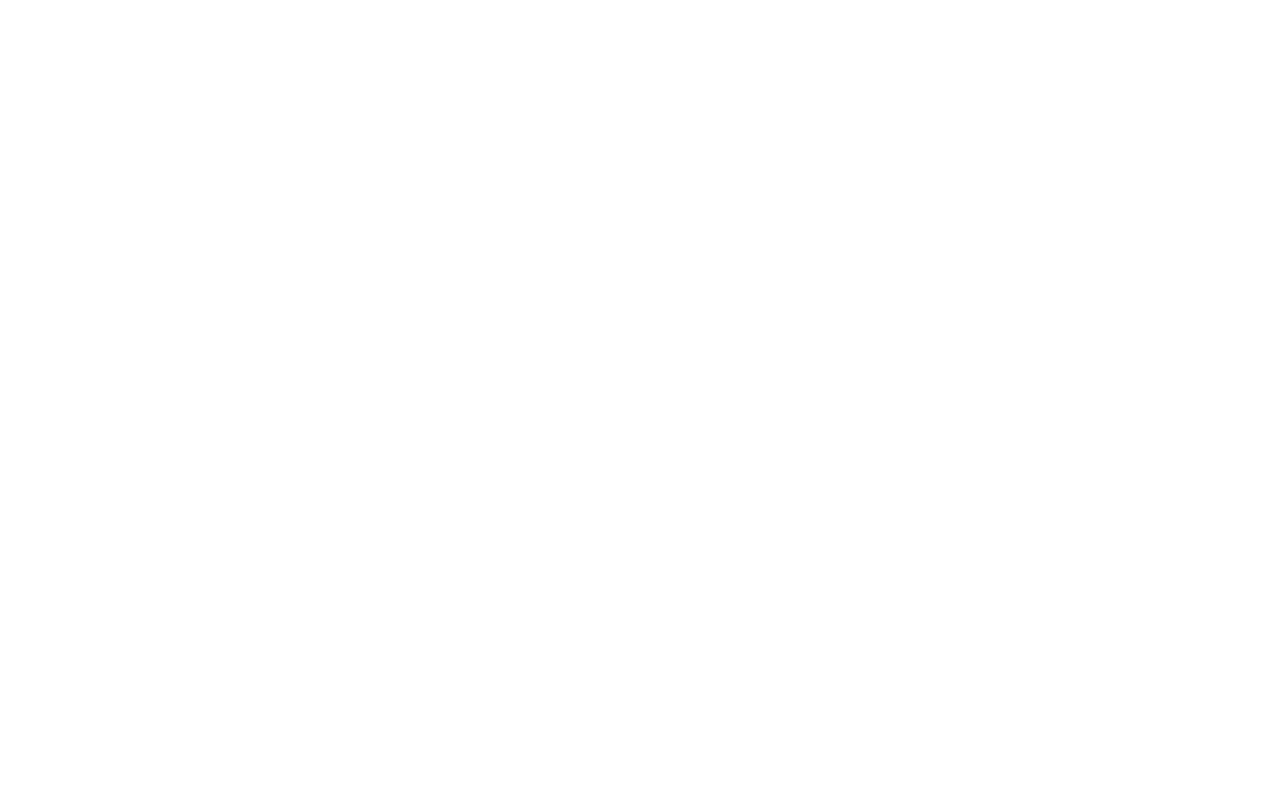
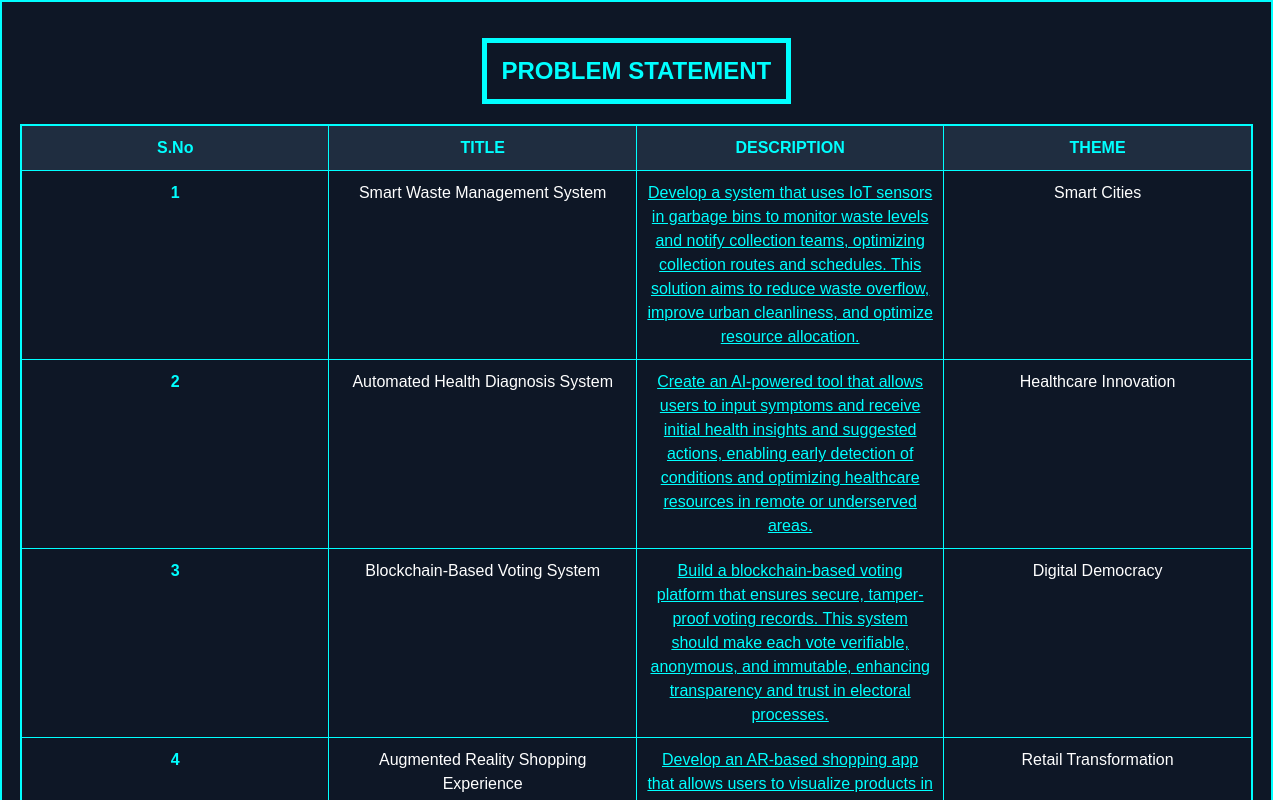
Before and after one commit to Youthopia-dit/Hackathon-Website, a React (Vite) app: page /PrblmState in a window 1280 px wide. Before the commit this address had no page. Shown: the top 800 px of the page. Built offline with nearby package versions, Linux system fonts and the light colour scheme.

Commit message:
prblm statement done

```diff
--- a/src/App.jsx
+++ b/src/App.jsx
@@ -4,8 +4,12 @@
 import {BrowserRouter,Routes,Route} from "react-router-dom"
 import Visioncard from './components/VisionCards/visioncard';
 import Timeline from  './components/TimelineTable/timeline';
+import PrblmState from './pages/ProblemStatement/prblm_state';
 
 function App() {
+
+
+
 
 
   return (
@@ -15,6 +19,7 @@
     <Route path="/Navbar" element={<Navbar/>}/>
     <Route path="/Visioncard" element={<Visioncard/>}/>
     <Route path="/Timeline" element={<Timeline/>}/>
+    <Route path="/PrblmState" element={<PrblmState/>}/>
 
    </Routes>
    </BrowserRouter>
--- /dev/null
+++ b/src/pages/ProblemStatement/prblm_state.css
@@ -0,0 +1,137 @@
+.problem-statement-container {
+    display: flex;
+    flex-direction: column;
+    align-items: center;
+    background-color: #0e1726;
+    padding: 20px;
+    border: 2px solid #00ffff;
+    width: 96vw;
+    height: fit-content;
+    margin: 0 auto;
+    color: #ffffff;
+    font-family: Arial, sans-serif;
+}
+
+.header {
+    border: solid 5px #00ffff;
+    font-size: 24px;
+    padding: 15px 15px 15px;
+    font-weight: bold;
+    color: #00ffff;
+    margin-bottom: 20px;
+}
+
+.table {
+    width: 100%;
+    border-collapse: collapse;
+    border: solid 2px #00ffff;
+}
+
+.header-row {
+    background-color: #1f2d40;
+    color: #00ffff;
+    font-weight: bold;
+}
+
+.row {
+    display: flex;
+    border-bottom: 1px solid #00ffff;
+}
+
+.cell {
+    flex: 1;
+    padding: 10px;
+    text-align: center;
+    border-right: 1px solid #00ffff;
+    width: 20%;
+}
+
+.row .cell:last-child {
+    border-right: none;
+}
+
+.row:hover {
+    background-color: #25354d;
+}
+
+.cell:first-child {
+    color: #00ffff;
+    font-weight: bold;
+
+}
+.cell-content{
+    width: 80%;
+}
+
+.description-cell {
+    color: #00ffff;
+    cursor: pointer;
+    text-decoration: underline;
+}
+
+.description-cell:hover {
+    color: #00ffcc;
+}
+.problem-details {
+    display: flex;
+    flex-direction: column;
+    align-self: left;
+    background-color: #0e1726;
+    padding: 1rem;
+    border: 5px solid #00ffff;
+    width: 42vw;
+    margin: 10px auto;
+    color: #ffffff;
+    font-family: Arial, sans-serif;
+}
+
+.problem-details .row {
+    display: flex;
+    justify-content: space-between;
+    padding: 0.5rem;
+    border-bottom: 1px solid #00ffff;
+}
+
+.problem-details .row:last-child {
+    border-bottom: none; /* Remove border for the last row */
+}
+
+.problem-details .cell {
+    display: grid;
+    padding: 0.5rem;
+    text-align: left;
+}
+
+/* Optional: Define a header row for bold text */
+.problem-details .header {
+    font-weight: bold;
+    background-color: #1b2a41;
+}
+
+
+/* Modal Styles */
+.modal-overlay {
+    position: fixed;
+    top: 0;
+    left: 0;
+    right: 0;
+    bottom: 0;
+    background-color: rgba(0, 0, 0, 0.7);
+    display: flex;
+    justify-content: center;
+    align-items: center;
+}
+
+.modal-content {
+    background-color: #ffffff00;
+    padding: 20rem;
+    border-radius: 8px;
+    text-align: center;
+    position: relative;
+}
+
+.close-modal-button {
+    margin-top: -20px;
+    padding: 8px 16px;
+    cursor: pointer;
+}
--- /dev/null
+++ b/src/pages/ProblemStatement/prblm_state.jsx
@@ -0,0 +1,106 @@
+import './prblm_state.css';
+import React, { useState } from 'react';
+
+const problemStatements = [
+    {
+        id: "2133",
+        title: "Smart Waste Management System",
+        description: "Develop a system that uses IoT sensors in garbage bins to monitor waste levels and notify collection teams, optimizing collection routes and schedules. This solution aims to reduce waste overflow, improve urban cleanliness, and optimize resource allocation.",
+        domain: "IoT and Environmental Sustainability",
+        theme: "Smart Cities"
+    },
+    {
+        id: "2134",
+        title: "Automated Health Diagnosis System",
+        description: "Create an AI-powered tool that allows users to input symptoms and receive initial health insights and suggested actions, enabling early detection of conditions and optimizing healthcare resources in remote or underserved areas.",
+        domain: "Artificial Intelligence and Healthcare",
+        theme: "Healthcare Innovation"
+    },
+    {
+        id: "2135",
+        title: "Blockchain-Based Voting System",
+        description: "Build a blockchain-based voting platform that ensures secure, tamper-proof voting records. This system should make each vote verifiable, anonymous, and immutable, enhancing transparency and trust in electoral processes.",
+        domain: "Blockchain and Cybersecurity",
+        theme: "Digital Democracy"
+    },
+    {
+        id: "2136",
+        title: "Augmented Reality Shopping Experience",
+        description: "Develop an AR-based shopping app that allows users to visualize products in their environment, such as trying on clothing styles or placing furniture in a room. This would enhance the online shopping experience, improving customer satisfaction and reducing returns.",
+        domain: "Augmented Reality and E-Commerce",
+        theme: "Retail Transformation"
+    }
+];
+
+export default function PrblmState() {
+    const [isOpen, setIsOpen] = useState(false);
+    const [modalContent, setModalContent] = useState({});
+
+    const openModal = (p) => {
+        setModalContent(p);
+        setIsOpen(true);
+    };
+
+    const closeModal = () => {
+        setIsOpen(false);
+        setModalContent({});
+    };
+
+    return (
+        <>
+            <div className="problem-statement-container">
+                <h1 className="header">PROBLEM STATEMENT</h1>
+                <div className="table">
+                    <div className="row header-row">
+                        <div className="cell">S.No</div>
+                        <div className="cell">TITLE</div>
+                        <div className="cell">DESCRIPTION</div>
+                        <div className="cell">THEME</div>
+                    </div>
+                    {problemStatements.map((p, index) => (
+                        <div className="row" key={p.id}>
+                            <div className="cell">{index + 1}</div>
+                            <div className="cell">{p.title}</div>
+                            <div className="cell description-cell" onClick={() => openModal(p)}>
+                                {p.description}
+                            </div>
+                            <div className="cell">{p.theme}</div>
+                        </div>
+                    ))}
+                </div>
+
+                {isOpen && (
+                    <div className="modal-overlay" onClick={closeModal}>
+                        <div className="modal-content" onClick={(e) => e.stopPropagation()}>
+                            <div className="problem-details">
+                                <div className="row">
+                                    <div className="cell">Problem Statement ID</div>
+                                    <div className="cell-content">{modalContent.id}</div>
+                                </div>
+                                <div className="row">
+                                    <div className="cell">Problem Statement Title</div>
+                                    <div className="cell-content"> {modalContent.title}</div>
+                                </div>
+                                <div className="row">
+                                    <div className="cell">Problem Statement Description</div>
+                                    <div className="cell-content large-content">{modalContent.description}</div>
+                                </div>
+                                <div className="row">
+                                    <div className="cell">Domain</div>
+                                    <div className="cell-content">{modalContent.domain}</div>
+                                </div>
+                                <div className="row">
+                                    <div className="cell">Theme</div>
+                                    <div className="cell-content">{modalContent.theme}</div>
+                                </div>
+                            </div>
+                            <button className="close-modal-button" onClick={closeModal}>
+                                Close
+                            </button>
+                        </div>
+                    </div>
+                )}
+            </div>
+        </>
+    );
+}
```
